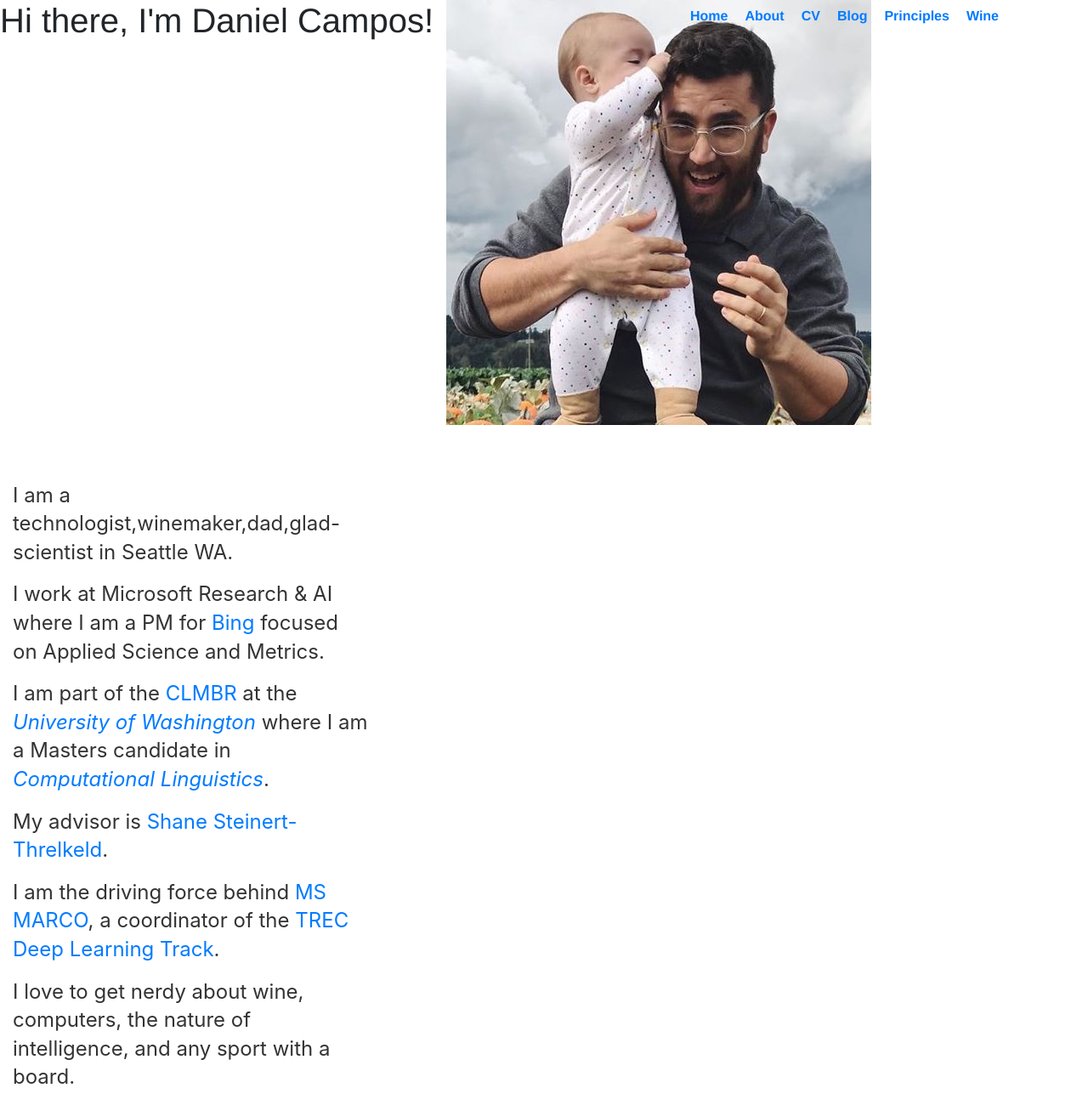
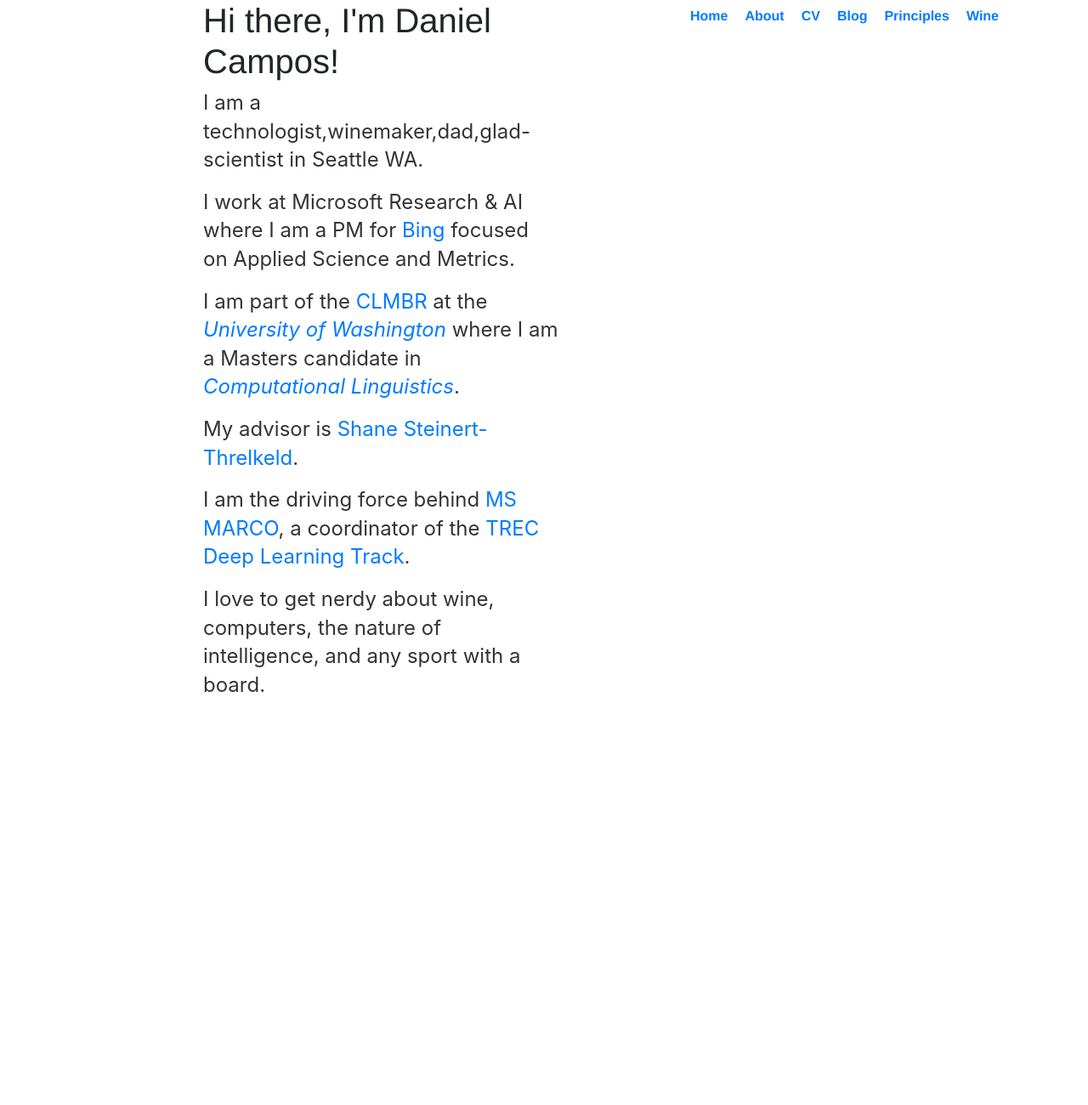
Before and after one commit to spacemanidol/spacemanidol.github.io, a Jekyll site: the page built from index.html, in a window 1280 px wide and 1300 px high. Shown: the whole window at 85% size. Built offline with Jekyll 4.4.1, drawn with Linux system fonts in a browser that asks for light colours; comment, search, counter and statistics services are not loaded.

Commit message:
Update index.html

```diff
--- a/index.html
+++ b/index.html
@@ -3,15 +3,10 @@ layout: default
 title: Daniel Campos
 ---
 <div class="row">
-	<h1>Hi there, I'm Daniel Campos!</h1>
-    	<div class="col-md-3">
-		<img src="daniel.jpg" >
-		<p class="pt-3 text-center">
-		<a href="https://github.com/spacemanidol"><span class="fab fa-github fa-2x px-2"></span></a>
-		<a href="https://twitter.com/spacemanidol"><span class="fab fa-twitter fa-2x px-2"></span></a>
-		</p>
-    	</div>
+	<div class="col-md-3">
+	</div>
 	<div class="col-md-6">
+		<h1>Hi there, I'm Daniel Campos!</h1>
 		<p>I am a technologist,winemaker,dad,glad-scientist in Seattle WA.</p>
 		<p>I work at Microsoft Research & AI where I am a PM for <a href='bing.com'>Bing</a> focused on Applied Science and Metrics.</p>
 		<p>I am part of the <a href='https://clmbr.shane.st/'>CLMBR</a> at the <em> <a href='http://www.washington.edu/'>University of Washington</a></em> where I am a Masters candidate in <a href='https://www.compling.uw.edu/'><em>Computational Linguistics</em></a>.</p>
```
